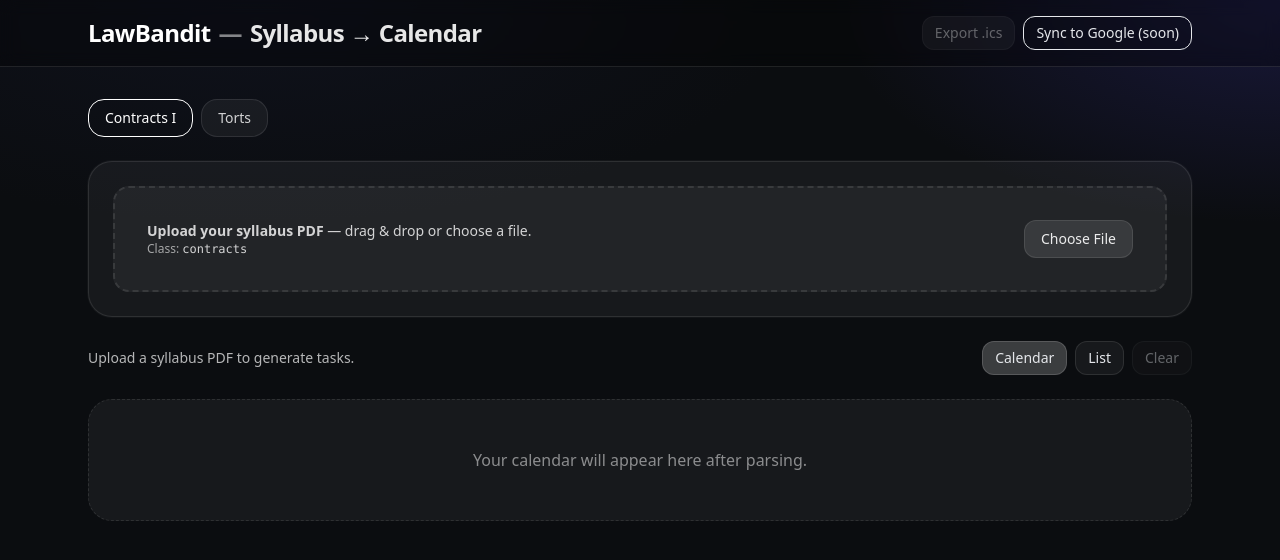
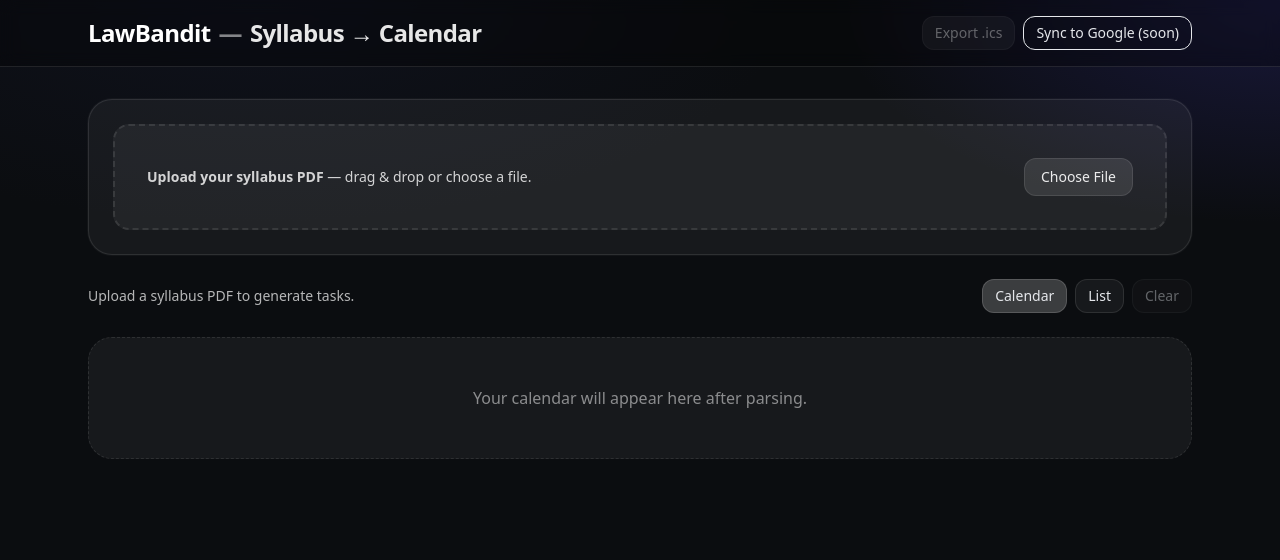
Before and after one commit to RahulSP-4601/Calender, a Next.js app: page / in a window 1280 px wide. Shown: the top 560 px of the page. Built offline with nearby package versions, Linux system fonts and the light colour scheme.

Commit message:
LLM Integration

```diff
--- a/src/app/page.tsx
+++ b/src/app/page.tsx
@@ -4,16 +4,13 @@ import * as React from 'react';
 import CalendarView from '@/components/CalendarView';
 import ListView from '@/components/ListView';
 import Uploader from '@/components/Uploader';
-
 import type { SyllabusTask } from '@/lib/types';
 
-const CLASSES = [
-  { id: 'contracts', name: 'Contracts I' },
-  { id: 'torts', name: 'Torts' },
-];
+// Single, neutral class id used internally for tagging uploads
+const DEFAULT_CLASS_ID = 'general';
 
 export default function Home() {
-  const [activeClass, setActiveClass] = React.useState(CLASSES[0].id);
+  // we keep a class id only to pass to the Uploader; no tabs/UI
   const [tasks, setTasks] = React.useState<SyllabusTask[]>([]);
   const [mode, setMode] = React.useState<'calendar' | 'list'>('calendar');
   const [loading, setLoading] = React.useState(false);
@@ -21,12 +18,14 @@ export default function Home() {
 
   const onStart = () => { setLoading(true); setMessage('Parsing syllabus…'); setTasks([]); };
   const onError = (msg: string) => { setLoading(false); setMessage(msg || 'Failed to parse.'); };
+
   const onParsed = (incoming: SyllabusTask[]) => {
     setLoading(false);
-    // de-dupe by (classId|date|title)
+    // de-dupe by (classId|date|title) but fall back to DEFAULT_CLASS_ID if missing
     const seen = new Set<string>();
     const deduped = incoming.filter(t => {
-      const k = `${t.classId}|${t.date}|${t.title.toLowerCase()}`;
+      const cid = t.classId || DEFAULT_CLASS_ID;
+      const k = `${cid}|${t.date}|${(t.title || '').toLowerCase()}`;
       if (seen.has(k)) return false; seen.add(k); return true;
     });
     setTasks(deduped);
@@ -45,7 +44,7 @@ export default function Home() {
       const blob = await r.blob();
       const url = URL.createObjectURL(blob);
       const a = document.createElement('a');
-      a.href = url; a.download = `lawbandit-${activeClass}.ics`; a.click();
+      a.href = url; a.download = `lawbandit-${DEFAULT_CLASS_ID}.ics`; a.click();
       URL.revokeObjectURL(url);
     } catch (e: any) { setMessage(e?.message || 'Failed to download ICS'); }
   }
@@ -61,7 +60,6 @@ export default function Home() {
             <span className="text-white/90">Syllabus → Calendar</span>
           </h1>
           <div className="flex items-center gap-2">
-
             <button
               disabled={!tasks.length}
               onClick={downloadICS}
@@ -82,30 +80,10 @@ export default function Home() {
 
       {/* Content */}
       <section className="max-w-6xl mx-auto px-6 py-8 space-y-6">
-        {/* Class Tabs */}
-        <div className="flex flex-wrap gap-2">
-          {CLASSES.map(c => {
-            const active = activeClass === c.id;
-            return (
-              <button
-                key={c.id}
-                onClick={() => { setActiveClass(c.id); setTasks([]); setMessage(null); }}
-                className={`px-4 py-2 rounded-2xl border text-sm transition ${
-                  active
-                    ? 'border-brand-500/60 bg-brand-500/10 text-white'
-                    : 'border-white/10 bg-white/5 text-white/80 hover:bg-white/10'
-                }`}
-              >
-                {c.name}
-              </button>
-            );
-          })}
-        </div>
-
         {/* Upload card */}
         <div className="rounded-3xl border border-white/10 bg-white/5 p-6 shadow-[0_0_0_1px_rgba(255,255,255,0.03)]">
           <Uploader
-            classId={activeClass}
+            classId={DEFAULT_CLASS_ID}   // << neutral; no Contracts/Torts
             onStart={onStart}
             onParsed={onParsed}
             onError={onError}
--- a/src/components/CalendarView.tsx
+++ b/src/components/CalendarView.tsx
@@ -65,21 +65,7 @@ function TaskModal({ task, onClose }: TaskModalProps) {
               <div className="text-sm uppercase tracking-wide text-zinc-400">Date</div>
               <div className="mt-1">{dateStr}</div>
             </div>
-            {task.classId && (
-              <div>
-                <div className="text-sm uppercase tracking-wide text-zinc-400">Class</div>
-                <div className="mt-1">{task.classId}</div>
-              </div>
-            )}
           </div>
-
-          {/* Optional fields: render if present so it works with your shape */}
-          {'type' in (task as any) && (task as any).type && (
-            <div>
-              <div className="text-sm uppercase tracking-wide text-zinc-400">Type</div>
-              <div className="mt-1">{(task as any).type}</div>
-            </div>
-          )}
 
           {'location' in (task as any) && (task as any).location && (
             <div>
--- a/src/components/ListView.tsx
+++ b/src/components/ListView.tsx
@@ -9,8 +9,6 @@ export default function ListView({ tasks }: { tasks: SyllabusTask[] }) {
         <div key={i} className="py-3">
           <div className="text-xs text-white/50">{t.date}</div>
           <div className="font-medium text-white/90">{t.title}</div>
-          <div className="text-[11px] uppercase tracking-wide text-white/40">{t.type}</div>
-          {t.notes && <div className="text-sm mt-1 text-white/70">{t.notes}</div>}
         </div>
       ))}
     </div>
--- a/src/components/Uploader.tsx
+++ b/src/components/Uploader.tsx
@@ -54,9 +54,6 @@ export default function Uploader({
           <div className="text-sm text-white/80">
             <strong>Upload your syllabus PDF</strong> — drag & drop or choose a file.
           </div>
-          <div className="text-xs text-white/60">
-            Class: <span className="font-mono text-white/80">{classId}</span>
-          </div>
         </div>
 
         <label className="inline-flex items-center gap-2 rounded-xl border border-white/10 bg-white/10 px-4 py-2 text-sm hover:bg-white/20 cursor-pointer">
```
